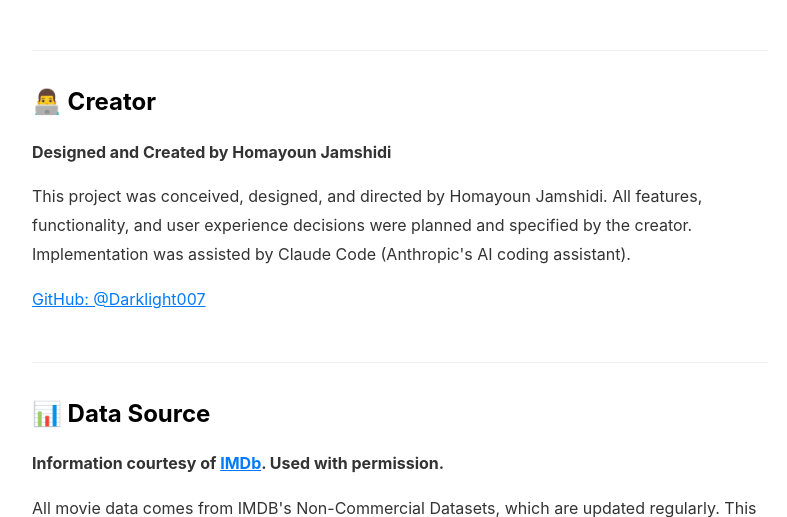
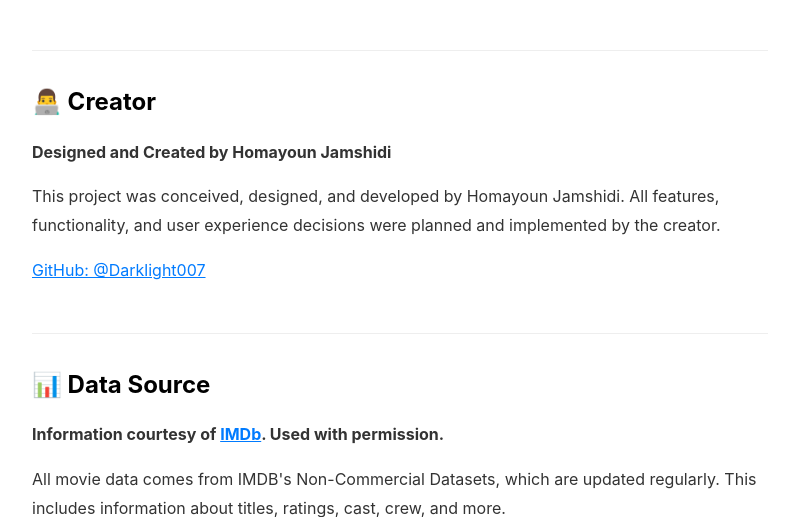
Before and after one commit to Darklight007/imdb-movie-browser, a Flask app: page /about in a window 1280 px wide. Shown: the part 369-886 px from the top of the page, without its empty margins (240-1027 px from the left). Run offline with Flask 3, Linux system fonts and the light colour scheme; parts of the project's set-up code (start-up, migrations or seed data) failed here and were passed over.

Commit message:
Update creator credits

```diff
--- a/templates/about.html
+++ b/templates/about.html
@@ -23,9 +23,8 @@
             <strong>Designed and Created by Homayoun Jamshidi</strong>
         </p>
         <p>
-            This project was conceived, designed, and directed by Homayoun Jamshidi.
-            All features, functionality, and user experience decisions were planned and specified by the creator.
-            Implementation was assisted by Claude Code (Anthropic's AI coding assistant).
+            This project was conceived, designed, and developed by Homayoun Jamshidi.
+            All features, functionality, and user experience decisions were planned and implemented by the creator.
         </p>
         <p>
             <a href="https://github.com/Darklight007" target="_blank">GitHub: @Darklight007</a>
```
Also changed, not shown: README.md.
